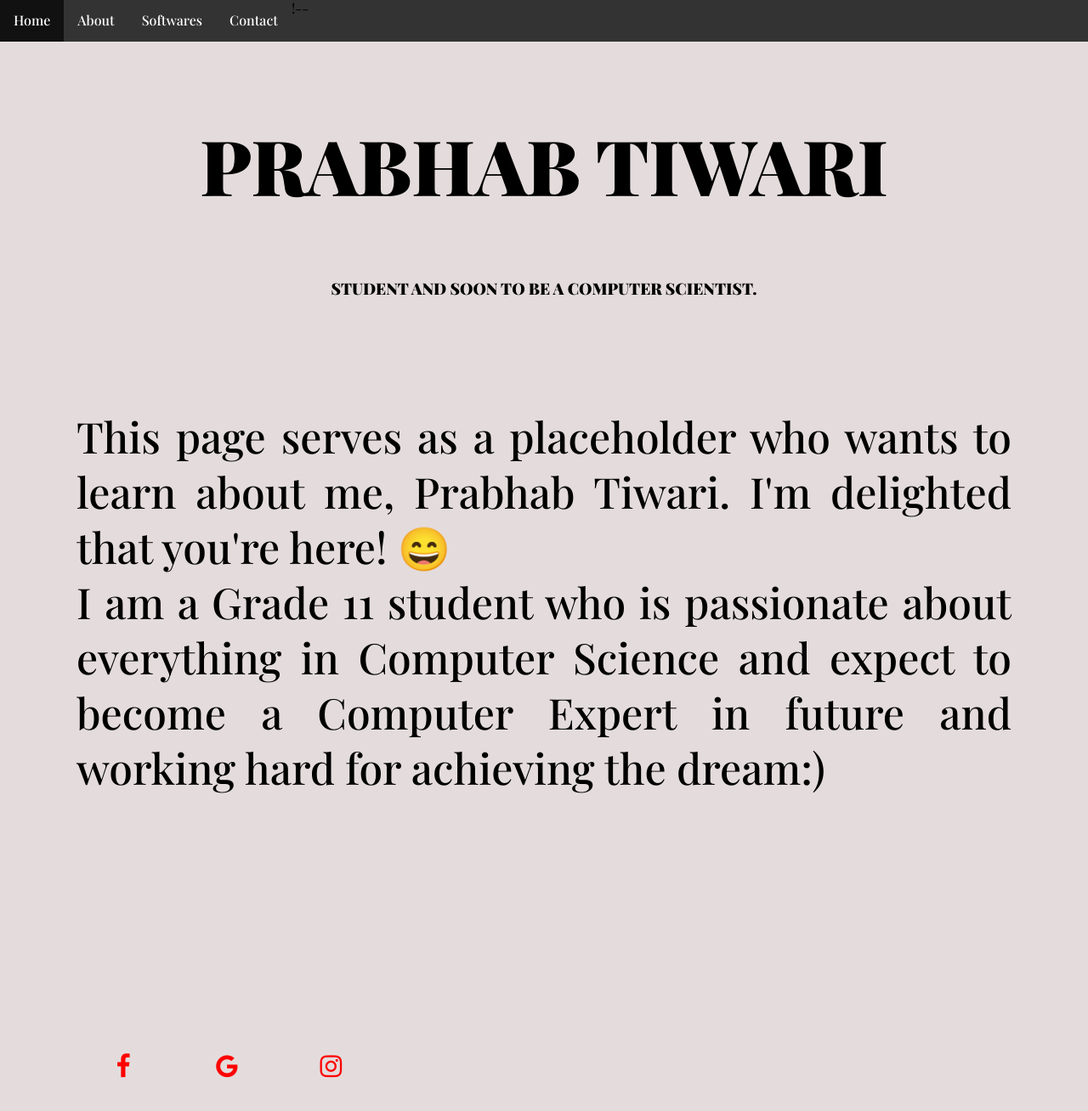
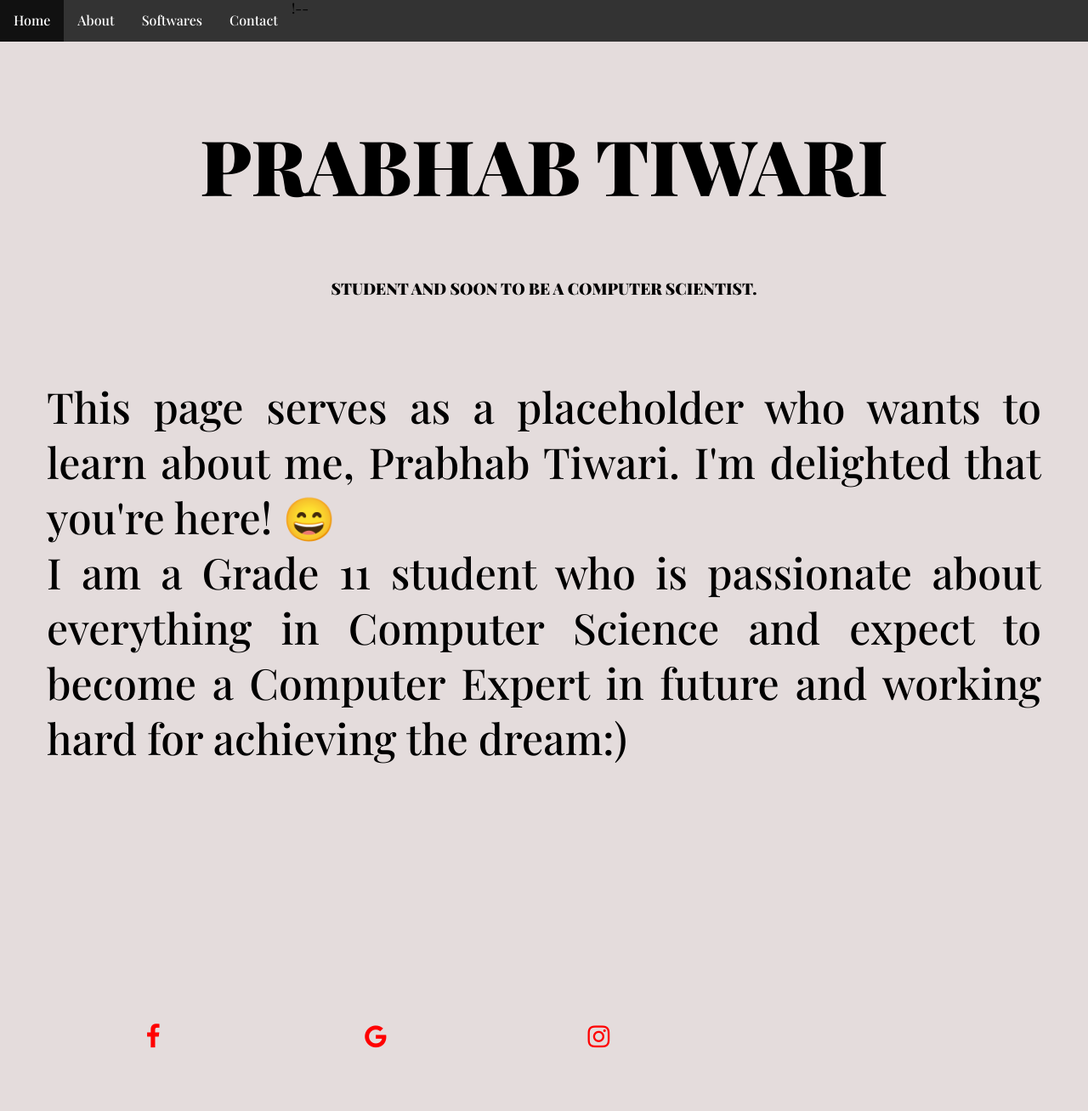
Before and after one commit to PrabhabTiwari/website, a Jekyll site: the page built from index.html, in a window 1280 px wide and 1400 px high, scrolled down 826 px. Shown: the top 1308 px of the window at 85% size. Built offline with Jekyll 4.4.1, drawn with Linux system fonts in a browser that asks for light colours.

Commit message:
Update footer.html

```diff
--- a/_includes/footer.html
+++ b/_includes/footer.html
@@ -5,8 +5,7 @@
 <link rel="stylesheet" href="https://cdnjs.cloudflare.com/ajax/libs/font-awesome/4.7.0/css/font-awesome.min.css">
 <style>
 p{
- align-items: center;
- margin: 90px;
+
  }
 
 .fa {
@@ -15,7 +14,7 @@ p{
   width: 70px;
   text-align: center;
   text-decoration: none;
-  margin: 20px 20px;
+  margin: 90px;
    align-items: center;
 }
 
```
